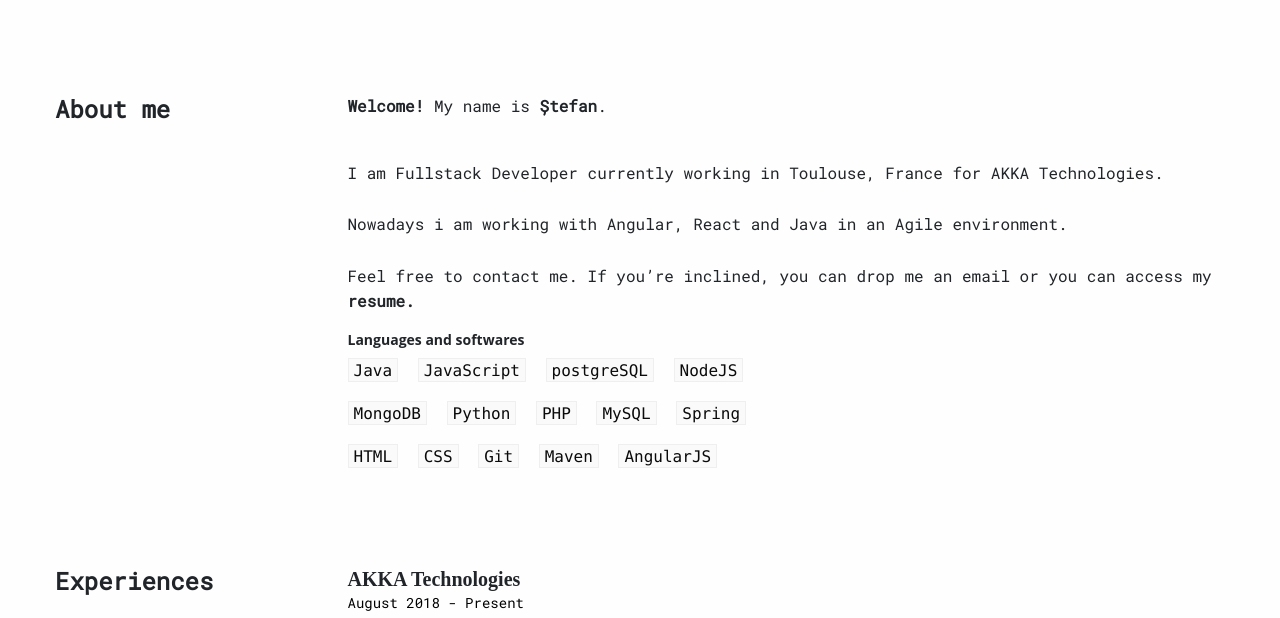
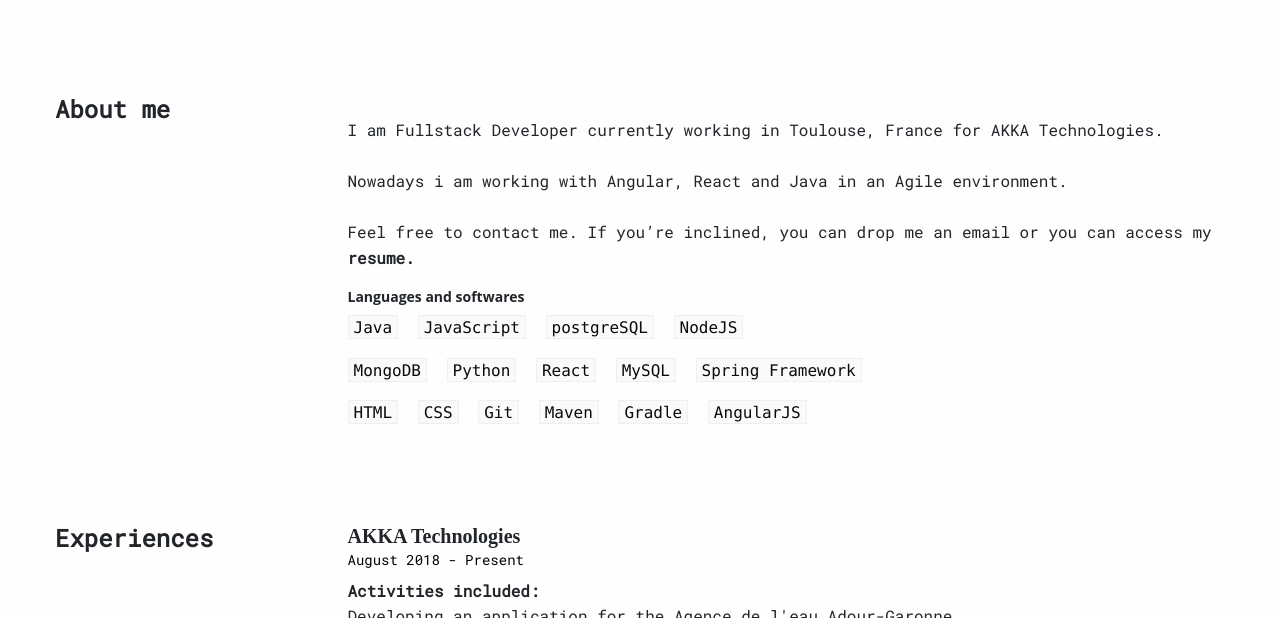
Before and after one commit to stefaneacsu147/neacsustefan, a plain HTML site: page index.html in a window 1280 px wide. Shown: the part 129-747 px from the top of the page. Drawn offline with Linux system fonts and the light colour scheme.

Commit message:
Update index.html

```diff
--- a/index.html
+++ b/index.html
@@ -49,12 +49,7 @@
             <h2>About me</h2>
           </div>
           <div class="cell medium-9">
-            <p>
-              <strong>Welcome!</strong> My name is
-              <strong>Ștefan</strong>.
-              <br />
-              <br />
-            </p>
+            <br />
             <p>
               I am Fullstack Developer currently working in Toulouse, France for AKKA Technologies.
               <br />
@@ -76,9 +71,9 @@
               <p>
                 <code class="highlighter-rouge">MongoDB</code>
                 <code class="highlighter-rouge">Python</code>
-                <code class="highlighter-rouge">PHP</code>
+                <code class="highlighter-rouge">React</code>
                 <code class="highlighter-rouge">MySQL</code>
-                <code class="highlighter-rouge">Spring</code>
+                <code class="highlighter-rouge">Spring Framework</code>
               </p>
 
               <p>
@@ -86,6 +81,7 @@
                 <code class="highlighter-rouge">CSS</code>
                 <code class="highlighter-rouge">Git</code>
                 <code class="highlighter-rouge">Maven</code>
+                <code class="highlighter-rouge">Gradle</code>
                 <code class="highlighter-rouge">AngularJS</code>
               </p>
 
```
